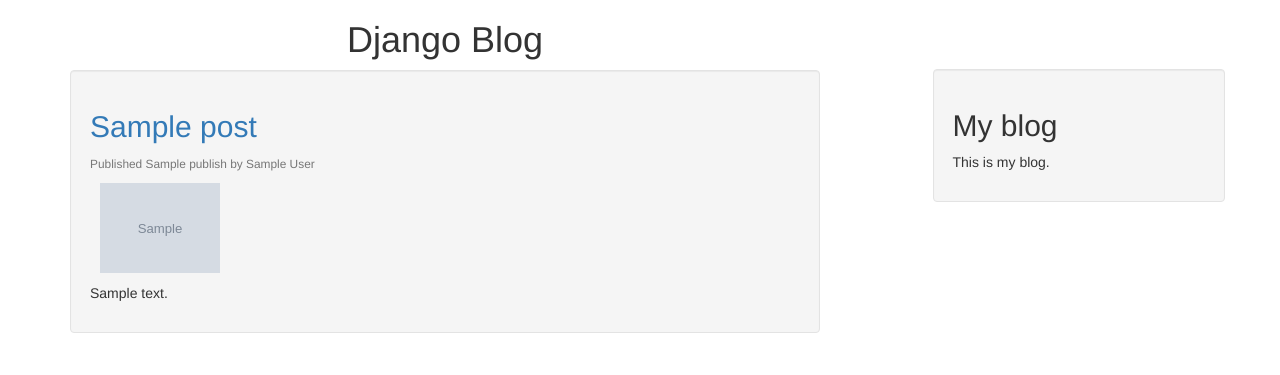
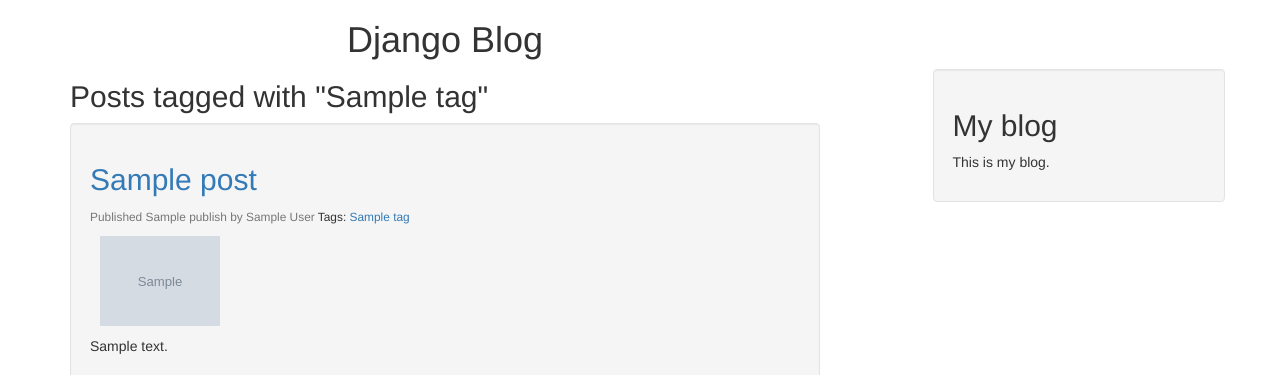
Before and after one commit to Yanze/django-blog, a Django app: template blog/templates/blog/post/list.html in a window 1280 px wide. Shown: the top 375 px of the page. Run offline with Django 3.2, Linux system fonts and the light colour scheme; the template is opened without the code that fills it: most values are stand-ins (such as "Sample title", 1, 10 or a date in 2020); grey boxes marked "Sample" are stand-in pictures; some libraries are stand-ins or nearby versions.

Commit message:
filte posts with tags

```diff
--- a/blog/templates/blog/post/detail.html
+++ b/blog/templates/blog/post/detail.html
@@ -2,6 +2,7 @@
 {% block title %}{{ post.title }}{% endblock %}
 
 {% block content %}
+
   <h1>{{ post.title }}</h1>
   <small class="date" style="color:#777777">
   Published {{ post.publish }} by {{ post.author }}
--- a/blog/templates/blog/post/list.html
+++ b/blog/templates/blog/post/list.html
@@ -4,15 +4,26 @@
 {% block content %}
 <h1 class="text-center">Django Blog</h1>
 
+{% if tags %}
+<h2>Posts tagged with "{{ tags.name }}"</h2>
+{% endif %}
 {% for post in posts %}
 <div class="well">
   <h2><a href="{{ post.get_absolute_url }}">{{ post.title }}</a></h2>
   <small class="date tags" style="color: #777777">
       Published {{ post.publish }} by {{ post.author }}
-      {% if post.tags.all|length > 1 %}
-      <i>, Tags: {{ post.tags.all|join:", " }}</i>
-      {% endif %}
   </small>
+  <small class="tags">
+    Tags:
+  {% for tag in post.tags.all %}
+    <a href="{% url 'blog:post_list_by_tag' tag.slug %}">
+  {{ tag.name }}
+    </a>
+  {% if not forloop.last %}, {% endif %}
+{% endfor %}
+
+
+</small>
   <br/>
   <a href="{{ post.get_absolute_url }}">
     <img src="{{post.img_link}}" style="width:120px;height:90px; margin: 10px;">
@@ -21,5 +32,5 @@
   {{ post.body|truncatewords:30|linebreaks }}
 </div>
 {% endfor %}
-{% include 'blog/pagination.html' with page=page_obj %}
+{% include 'blog/pagination.html' with page=posts %}
 {% endblock %}
--- a/blog/urls.py
+++ b/blog/urls.py
@@ -3,7 +3,8 @@
 
 urlpatterns = [
     # url(r'^$', views.post_list, name='post_list'),
-    url(r'^$', views.PostListView.as_view(), name='post_list'),
+    url(r'^$', views.post_list, name='post_list'),
+    url(r'^tag/(?P<tag_slug>[-\w]+)/$', views.post_list, name='post_list_by_tag'),
     url(r'^(?P<year>\d{4})/(?P<month>\d{2})/(?P<day>\d{2})/(?P<post>[-\w]+)/$', views.post_detail, name='post_detail'),
     url(r'^(?P<post_id>\d+)/share/$', views.post_share, name='post_share'),
 ]
```
Also changed, not shown: blog/views.py (+24 -19 lines), db.sqlite3.
